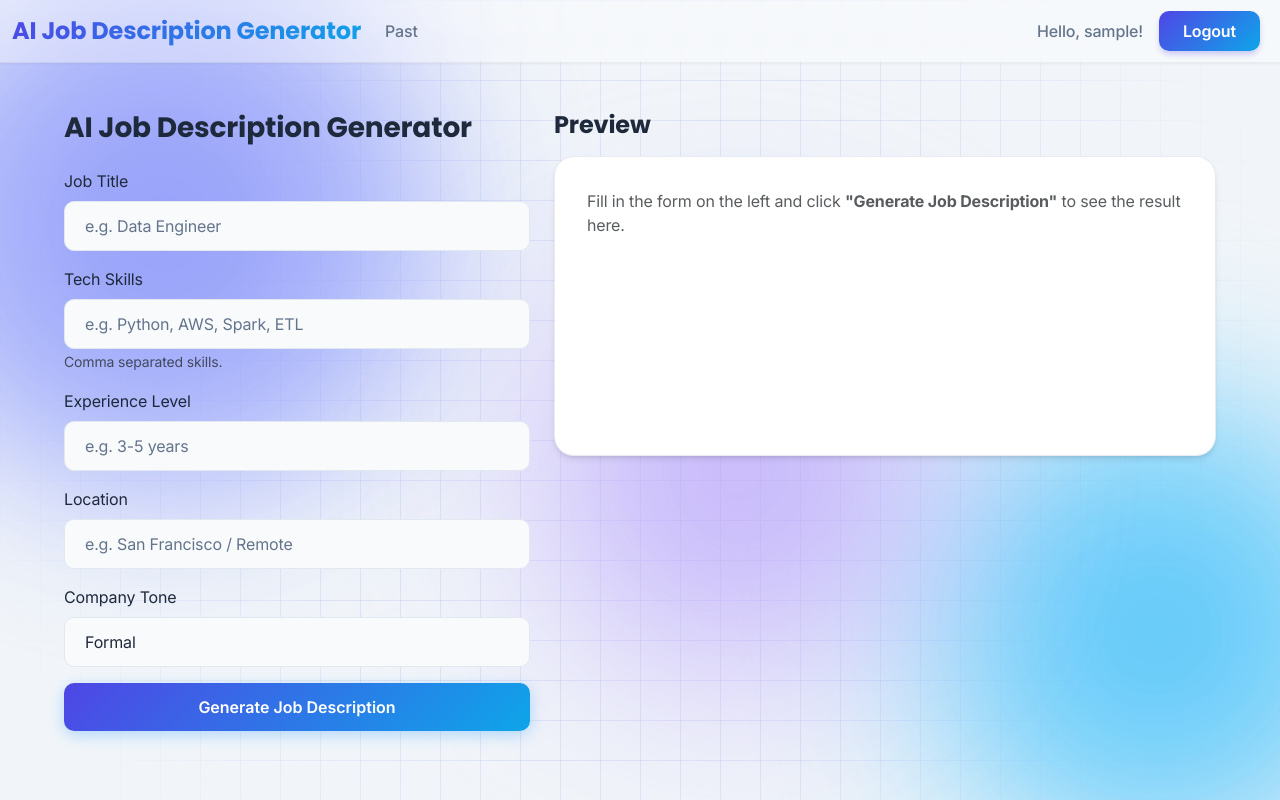
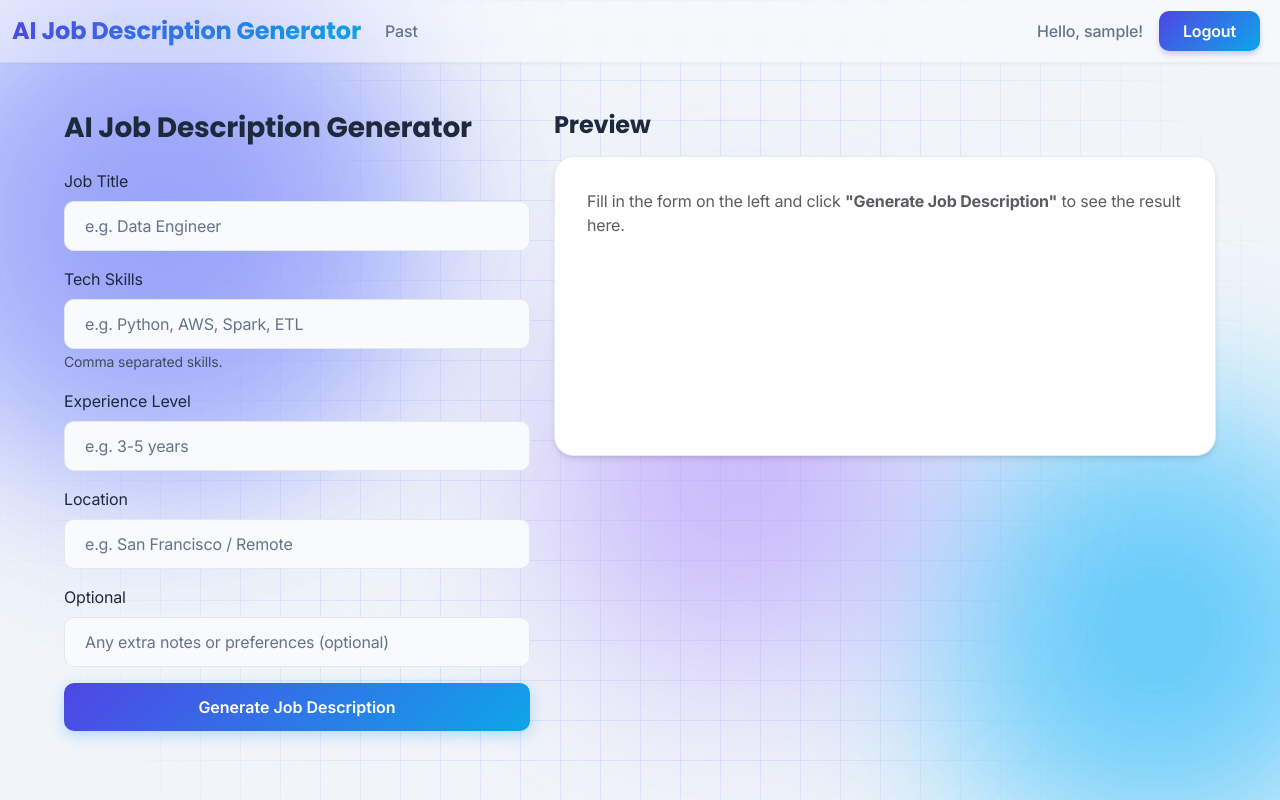
Before and after one commit to Layljl0615/Job_Description_Generator, a Django app: page / in a window 1280 px wide. Run offline with Django 4.2, Linux system fonts and the light colour scheme; the visitor is signed in with stand-in values (Sample User, id 1).

Commit message:
Make company tone an optional free-text notes field

```diff
--- a/chatbot/templates/home.html
+++ b/chatbot/templates/home.html
@@ -1,6 +1,4 @@
-{% extends 'base.html' %}
-
-{% block content %}
+{% extends 'base.html' %} {% block content %}
 <div class="container mt-4">
   <div class="row">
     <!-- left table -->
@@ -18,7 +16,7 @@
             placeholder="e.g. Data Engineer"
             value="{{ job_title|default:'' }}"
             required
-          >
+          />
         </div>
 
         <div class="mb-3">
@@ -30,7 +28,7 @@
             placeholder="e.g. Python, AWS, Spark, ETL"
             value="{{ tech_skills|default:'' }}"
             required
-          >
+          />
           <small class="text-muted">Comma separated skills.</small>
         </div>
 
@@ -42,7 +40,7 @@
             name="experience_level"
             placeholder="e.g. 3-5 years"
             value="{{ experience_level|default:'' }}"
-          >
+          />
         </div>
 
         <div class="mb-3">
@@ -53,16 +51,18 @@
             name="location"
             placeholder="e.g. San Francisco / Remote"
             value="{{ location|default:'' }}"
-          >
+          />
         </div>
 
         <div class="mb-3">
-          <label class="form-label">Company Tone</label>
-          <select class="form-select" name="company_tone">
-            <option value="Formal" {% if company_tone == "Formal" %}selected{% endif %}>Formal</option>
-            <option value="Friendly" {% if company_tone == "Friendly" %}selected{% endif %}>Friendly</option>
-            <option value="Playful" {% if company_tone == "Playful" %}selected{% endif %}>Playful</option>
-          </select>
+          <label class="form-label">Optional</label>
+          <input
+            type="text"
+            class="form-control"
+            name="company_tone"
+            placeholder="Any extra notes or preferences (optional)"
+            value="{{ company_tone|default:'' }}"
+          />
         </div>
 
         <button type="submit" class="btn btn-primary w-100">
@@ -74,10 +74,10 @@
     <!-- right jd -->
     <div class="col-md-7">
       <h4 class="mb-3">Preview</h4>
-      <div class="card" style="min-height: 300px;">
+      <div class="card" style="min-height: 300px">
         <div class="card-body" id="jd-content">
           {% if job_description %}
-            <pre style="white-space: pre-wrap;">{{ job_description }}</pre>
+          <pre style="white-space: pre-wrap">{{ job_description }}</pre>
           {% else %}
           <span class="text-muted">
             Fill in the form on the left and click
@@ -89,12 +89,14 @@
 
       {% if job_description %}
       <div class="mt-3 d-flex gap-2">
-          <button class="btn btn-outline-secondary me-2" type="button" onclick="copyJD()">
+        <button
+          class="btn btn-outline-secondary me-2"
+          type="button"
+          onclick="copyJD()"
+        >
           Copy JD
         </button>
-          <a href="{% url 'past' %}" class="btn btn-success">
-            View History
-          </a>
+        <a href="{% url 'past' %}" class="btn btn-success"> View History </a>
       </div>
       {% endif %}
     </div>
@@ -103,9 +105,9 @@
 
 <script>
   function copyJD() {
-    const text = document.getElementById('jd-content').innerText;
-    navigator.clipboard.writeText(text).then(function() {
-      alert('Job description copied to clipboard!');
+    const text = document.getElementById("jd-content").innerText;
+    navigator.clipboard.writeText(text).then(function () {
+      alert("Job description copied to clipboard!");
     });
   }
 </script>
--- a/chatbot/views.py
+++ b/chatbot/views.py
@@ -15,11 +15,12 @@ if not API_KEY:
     raise RuntimeError("OPENAI_API_KEY is not set. Ensure .env is next to manage.py and is loaded.")
 client = OpenAI(api_key=API_KEY)
 
-def build_jd_prompt(job_title, tech_skills, experience_level, location, company_tone):
+
+def build_jd_prompt(job_title, tech_skills, experience_level, location, optional_notes):
     """
-    Combine the 5 fields from the front end into a clear prompt.
+    Combine 4 required fields plus 1 optional free-text field into a clear prompt.
     """
-    return f"""
+    base_prompt = f"""
 You are an experienced technical recruiter and HR specialist.
 
 Based on the following information, write a complete job description in English.
@@ -28,8 +29,12 @@ Based on the following information, write a complete job description in English.
 - Tech Skills: {tech_skills}
 - Experience Level: {experience_level}
 - Location: {location}
-- Company Tone: {company_tone}
+"""
 
+    if optional_notes:
+        base_prompt += f"- Extra notes from the user (optional): {optional_notes}\n"
+
+    base_prompt += """
 Requirements:
 
 * Start with the job title as a heading.
@@ -37,9 +42,10 @@ Requirements:
 * Then a section "Requirements:" as bullet points.
 * Optionally add a "Nice to Have:" section if it makes sense.
 * End with a short paragraph about location / remote policy and company culture.
-* Use a tone that matches the given Company Tone (Formal / Friendly / Playful).
 * Length around 300 to 500 words.
 """
+    return base_prompt
+
 
 # Create Homepage
 @login_required(login_url='login')
@@ -49,7 +55,7 @@ def home(request):
         "tech_skills": "",
         "experience_level": "",
         "location": "",
-        "company_tone": "Formal",
+        "company_tone": "",
         "job_description": "",
     }
 
@@ -58,7 +64,9 @@ def home(request):
         tech_skills = request.POST.get("tech_skills", "").strip()
         experience_level = request.POST.get("experience_level", "").strip()
         location = request.POST.get("location", "").strip()
-        company_tone = request.POST.get("company_tone", "Formal").strip()
+        optional_notes = request.POST.get("company_tone", "").strip()
+
+        company_tone = optional_notes
 
         context.update(
             {
@@ -66,13 +74,16 @@ def home(request):
                 "tech_skills": tech_skills,
                 "experience_level": experience_level,
                 "location": location,
-                "company_tone": company_tone,
+                "company_tone": optional_notes,
             }
         )
 
-        # prompt
         user_prompt = build_jd_prompt(
-            job_title, tech_skills, experience_level, location, company_tone
+            job_title,
+            tech_skills,
+            experience_level,
+            location,
+            optional_notes,
         )
 
         try:
@@ -98,14 +109,17 @@ def home(request):
             if not job_description:
                 job_description = "No response received from the model."
 
-            # save to Past
-            question_for_history = (
-                f"Job Title: {job_title}\n"
-                f"Tech Skills: {tech_skills}\n"
-                f"Experience Level: {experience_level}\n"
-                f"Location: {location}\n"
-                f"Company Tone: {company_tone}"
-            )
+            lines = [
+                f"Job Title: {job_title}",
+                f"Tech Skills: {tech_skills}",
+                f"Experience Level: {experience_level}",
+                f"Location: {location}",
+            ]
+
+            if optional_notes:
+                lines.append(f"Optional: {optional_notes}")
+
+            question_for_history = "\n".join(lines)
 
             Past.objects.create(
                 question=question_for_history,
@@ -119,7 +133,6 @@ def home(request):
             context["job_description"] = f"Error generating job description: {e}"
 
     return render(request, 'home.html', context)
-
 
 
 @login_required(login_url='login')
```
Lines whose indentation alone changed are shown as unchanged.
